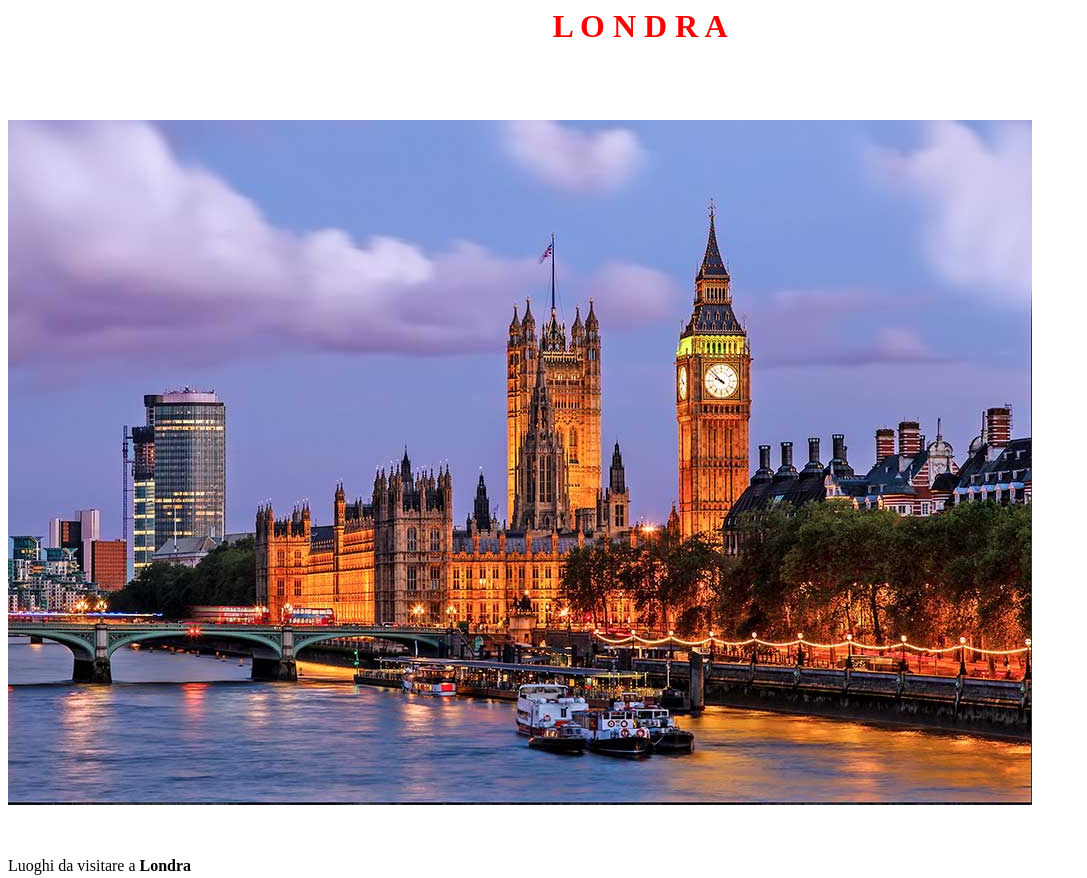
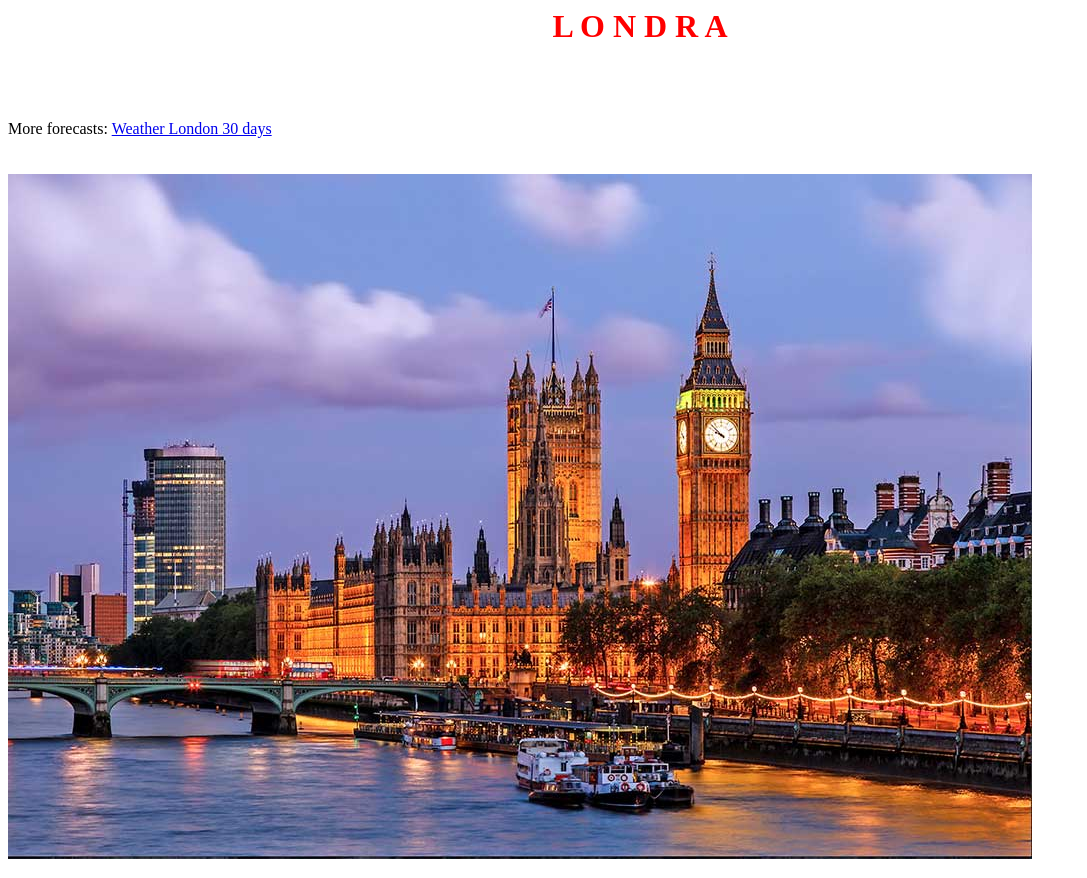
Before and after one commit to fef0fede/Viaggi, a plain HTML site: page Londra.html in a window 1280 px wide. Shown: the top 878 px of the page, without its empty margins (0-1087 px from the left). Drawn offline with Linux system fonts and the light colour scheme; a script that the page names is missing.

Commit message:
Londra.html

```diff
--- a/Londra.html
+++ b/Londra.html
@@ -7,6 +7,8 @@
 <body>
 	<center><h1><font color="red">L O N D R A</font></h1></center
 <br><br><br><br>
+	<div id="ww_4fe123aba246a" v='1.3' loc='id' a='{"t":"ticker","lang":"en","sl_lpl":1,"ids":[],"font":"Arial","sl_ics":"one_a","sl_sot":"celsius","cl_bkg":"image","cl_font":"#FFFFFF","cl_cloud":"#FFFFFF","cl_persp":"#81D4FA","cl_sun":"#FFC107","cl_moon":"#FFC107","cl_thund":"#FF5722"}'>More forecasts: <a href="https://oneweather.org/london/30_days/" id="ww_4fe123aba246a_u" target="_blank">Weather London 30 days</a></div><script async src="https://app2.weatherwidget.org/js/?id=ww_4fe123aba246a"></script>
+<br><br>
 	<img src="Londra.jpg">
 <br><br><br>
 <p>Luoghi da visitare a <b>Londra</b>
```
